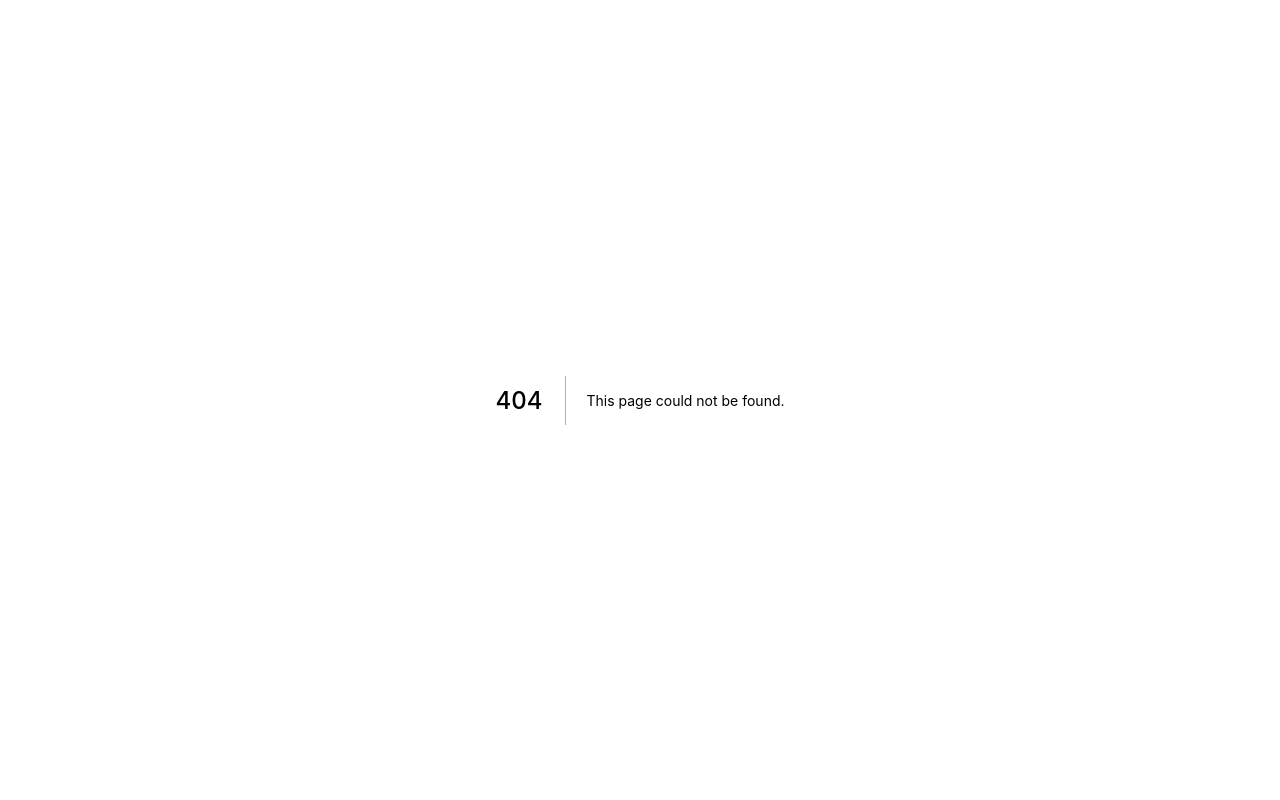
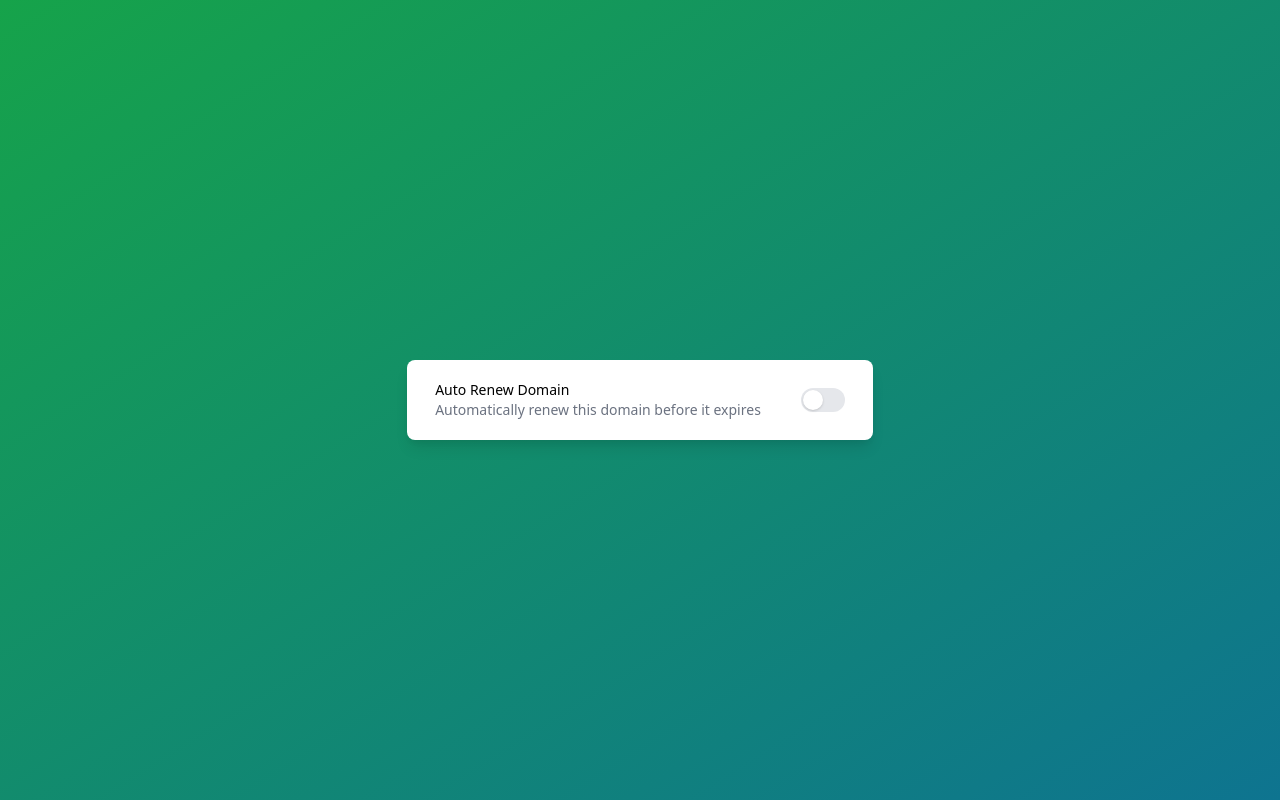
Before and after one commit to jberns/joshbuilds, a Next.js app: page /tailwindcss/switch in a window 1280 px wide. Before the commit this address had no page. Built offline with nearby package versions, Linux system fonts and the light colour scheme.

Commit message:
Added basic switch example

```diff
--- a/pages/tailwindcss/index.tsx
+++ b/pages/tailwindcss/index.tsx
@@ -12,6 +12,7 @@ const TailwindCSS: NextPage = () => {
     { name: 'Slick Fits', url: 'slick-fits' },
     { name: 'Form', url: 'form' },
     { name: 'Dropdown', url: 'dropdown' },
+    { name: 'Switch', url: 'switch' },
   ];
 
   return (
--- /dev/null
+++ b/pages/tailwindcss/switch.tsx
@@ -0,0 +1,43 @@
+import { Switch } from '@headlessui/react';
+import { NextPage } from 'next';
+import { useState } from 'react';
+
+const SwitchComponent: NextPage = () => {
+  const [isEnabled, setIsEnabled] = useState(false);
+
+  return (
+    <Switch.Group
+      as="div"
+      className="flex items-center justify-center w-full min-h-screen bg-gradient-to-tl from-cyan-700 to-green-600"
+    >
+      <div className="flex items-center justify-between px-2 py-5 bg-white rounded-lg shadow-lg">
+        <div className="flex-grow px-5 flex-flex-col">
+          <Switch.Label as="h2" className="text-sm font-medium" passive>
+            Auto Renew Domain
+          </Switch.Label>
+          <Switch.Description as="p" className="text-sm text-gray-500">
+            Automatically renew this domain before it expires
+          </Switch.Description>
+        </div>
+
+        <Switch
+          checked={isEnabled}
+          onChange={setIsEnabled}
+          className={`${
+            isEnabled ? 'bg-cyan-500' : 'bg-gray-200'
+          } relative mx-5 inline-flex flex-shrink-0 h-6 w-11 border-2 border-transparent rounded-full cursor-pointer transition-colors ease-in-out duration-200 focus:outline-none focus:ring-2 focus:ring-offset-2 focus:ring-cyan-400`}
+        >
+          <span className="sr-only">Auto renew</span>
+          <span
+            aria-hidden="true"
+            className={`${
+              isEnabled ? 'translate-x-5' : 'translate-x-0'
+            } pointer-events-none inline-block h-5 w-5 rounded-full bg-white shadow transform ring-0 transition ease-in-out duration-200`}
+          ></span>
+        </Switch>
+      </div>
+    </Switch.Group>
+  );
+};
+
+export default SwitchComponent;
```
